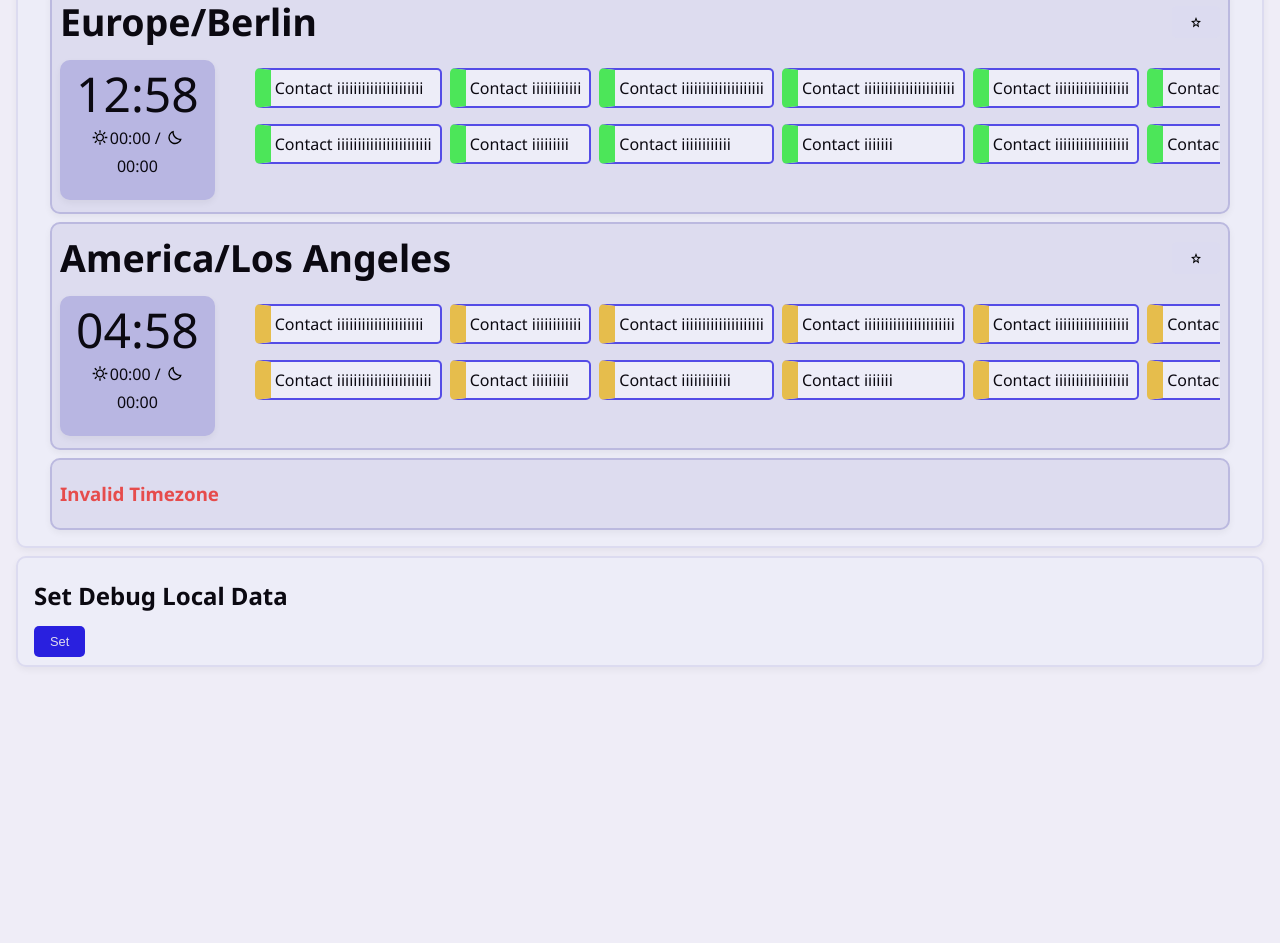
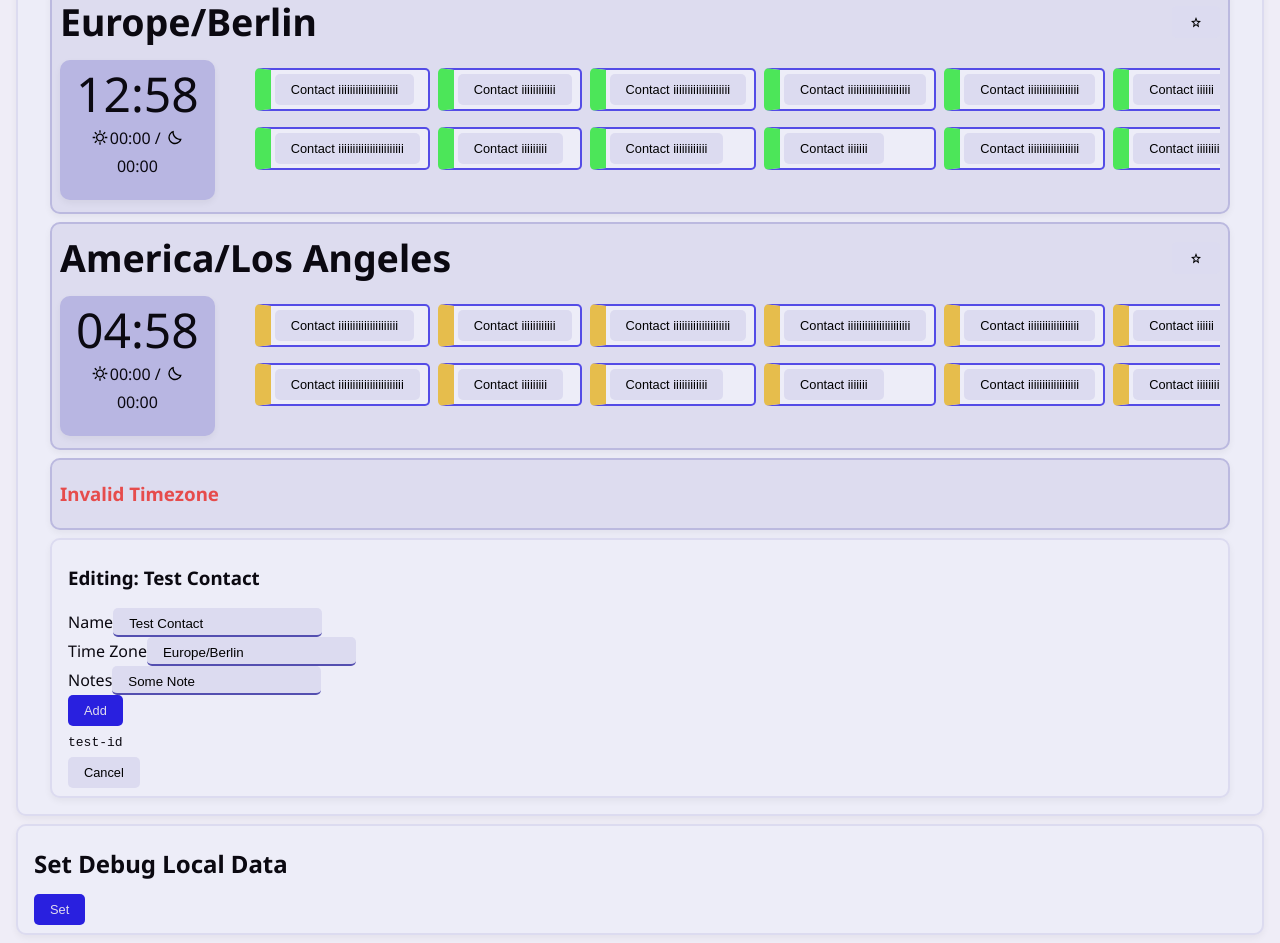
Before and after one commit to CMSC-495-7383-Group-3/timezone-webapp, a React (Vite) app in the folder frontend/: page /test in a window 1280 px wide. Shown: the part 1440-2383 px from the top of the page. Before the commit the page ends 2115 px from the top, so only its background shows below. Built offline with nearby package versions, Linux system fonts and the light colour scheme; a web font is replaced by a local one.

Commit message:
Added Basic Contact Editor & Associated Context

```diff
--- a/frontend/src/App.tsx
+++ b/frontend/src/App.tsx
@@ -8,16 +8,42 @@ import Timezone from "./pages/Timezone"
 import UserSettings from "./pages/UserSettings"
 import { AuthContext, AuthData } from "./context/authContext"
 import { useState } from "react"
+import { Contact } from "./types"
+import { ContactEditorContext } from "./context/contactEditorContext"
+import ContactEditor from "./components/ContactEditor"
 
 function App() {
+  const [editedContact, setEditedContact] = useState<Contact | undefined>(
+    undefined
+  )
   // eslint-disable-next-line @typescript-eslint/no-unused-vars
   const [authDataSource, setauthDataSource] = useState<AuthData>({
     isAuthenticated: false,
     user: null,
   })
 
+  const openContactEditor = (contact: Contact) => {
+    setEditedContact(contact)
+  }
+
+  const onCloseContactEditor = () => {
+    setEditedContact(undefined)
+  }
+
   return (
     <AuthContext value={authDataSource}>
+      <ContactEditorContext value={{ openEditor: openContactEditor }}>
+        {editedContact != undefined ? (
+          <div className="modal">
+            <ContactEditor
+              contact={editedContact}
+              newContact={false}
+              closeEditorCallback={onCloseContactEditor}
+            />
+          </div>
+        ) : (
+          <></>
+        )}
         {/* TODO: Fill in any header that we will need here */}
         <Nav />
         {/* All routes will be declared here */}
@@ -32,6 +58,7 @@ function App() {
           <Route path="test" element={<Test />} />
         </Routes>
         {/* TODO: Fill in any footer information here */}
+      </ContactEditorContext>
     </AuthContext>
   )
 }
--- /dev/null
+++ b/frontend/src/components/ContactEditor.tsx
@@ -0,0 +1,115 @@
+import { useState } from "react"
+import { Contact, formMessage } from "../types"
+import updateContact from "../lib/api/updateContact"
+
+interface IContactEditorProps {
+  contact: Contact
+  newContact: boolean
+  closeEditorCallback?: () => void
+}
+
+export default function ContactEditor(props: IContactEditorProps) {
+  const [contact, setContact] = useState({ ...props.contact })
+
+  // Flag set once the first successful save of this contact happens.
+  // Used to overwrite the newContact prop to show the proper text
+  const [previouslySaved, setPreviouslySaved] = useState(false)
+
+  const [message, setMessage] = useState<formMessage>({
+    show: false,
+    success: false,
+    message: "",
+  })
+
+  const onFormChange = (e: React.ChangeEvent<HTMLInputElement>) => {
+    switch (e.target.name) {
+      case "contact.name":
+        setContact({ ...contact, name: e.target.value })
+        break
+      case "contact.timeZone":
+        setContact({ ...contact, timeZone: e.target.value })
+        break
+      case "contact.notes":
+        setContact({ ...contact, notes: e.target.value })
+        break
+    }
+  }
+
+  const validateForm = (): boolean => {
+    //TODO Validate timezone
+    return contact.name.length > 0
+  }
+
+  const onFormSubmit = (e: React.FormEvent<HTMLFormElement>) => {
+    e.preventDefault()
+
+    if (validateForm()) updateContact(contact.id, contact)
+    else
+      setMessage({
+        show: true,
+        success: false,
+        message: "Form Validation Failure.",
+      })
+
+    // TODO be more specific with failures
+
+    setPreviouslySaved(true)
+    setMessage({
+      show: true,
+      success: true,
+      message: `"${contact.name}" saved.`,
+    })
+
+    if (props.closeEditorCallback) props.closeEditorCallback()
+  }
+
+  return (
+    <div className="container modal contact-editor">
+      {message.show ? (
+        <p className={message.success ? "color-green" : "color-red"}>
+          {message.message}
+        </p>
+      ) : (
+        <></>
+      )}
+
+      <form onSubmit={onFormSubmit}>
+        <h3>Editing: {contact.name}</h3>
+
+        <label htmlFor="contact.name">Name</label>
+        <input
+          type="text"
+          name="contact.name"
+          value={contact.name}
+          onChange={onFormChange}
+        />
+        <br />
+        <label htmlFor="contact.timeZone">Time Zone</label>
+        <input
+          type="text"
+          name="contact.timeZone"
+          value={contact.timeZone}
+          onChange={onFormChange}
+        />
+        <br />
+        <label htmlFor="contact.notes">Notes</label>
+        <input
+          type="text"
+          name="contact.notes"
+          value={contact.notes}
+          onChange={onFormChange}
+        />
+        <br />
+        <input
+          type="submit"
+          value={props.newContact && !previouslySaved ? "Add" : "Save"}
+        />
+        <br />
+        <code>{contact.id}</code>
+      </form>
+      <button className="secondary" onClick={props.closeEditorCallback}>
+        Cancel
+      </button>
+    </div>
+  )
+}
--- a/frontend/src/components/ContactListItem.tsx
+++ b/frontend/src/components/ContactListItem.tsx
@@ -1,5 +1,7 @@
 import "./contactListItem.scss"
 import { Contact, ContactAvailability } from "../types"
+import { ContactEditorContext } from "../context/contactEditorContext"
+import { useContext } from "react"
 
 interface IContactListProps {
   // Timezones to be displayed for this component
@@ -10,9 +12,13 @@ interface IContactListProps {
 
 // Displays a single contact item.
 export default function ContactListItem(props: IContactListProps) {
+  const editorContext = useContext(ContactEditorContext)
+
   return (
     <li className={`contact-list-item ${props.availability}`}>
-      {props.contact.name}
+      <button onClick={() => editorContext.openEditor(props.contact)}>
+        {props.contact.name}
+      </button>
     </li>
   )
 }
--- a/frontend/src/components/TestComponent.tsx
+++ b/frontend/src/components/TestComponent.tsx
@@ -1,4 +1,5 @@
 import { Contact } from "../types"
+import ContactEditor from "./ContactEditor"
 import LocalTimeDisplay from "./LocalTimeDisplay"
 import "./testComponent.scss"
 import TimezoneDisplay from "./TimezoneDisplay"
@@ -93,6 +94,15 @@ export default function TestComponent() {
           contacts={testContacts}
         />
         <TimezoneDisplay timezone="test" contacts={testContacts} />
+        <ContactEditor
+          contact={{
+            id: "test-id",
+            name: "Test Contact",
+            timeZone: "Europe/Berlin",
+            notes: "Some Note",
+          }}
+          newContact={true}
+        />
       </div>
     </div>
   )
--- a/frontend/src/components/TimezoneDisplay.tsx
+++ b/frontend/src/components/TimezoneDisplay.tsx
@@ -50,6 +50,7 @@ export default function TimezoneDisplay(props: ITimezoneDisplayProps) {
     <div className="container secondary timezone-display">
       <div className="title">
         <h3>
+          {/* TODO This link is still clickable when on the route that it points to. Potentially fix this. */}
           <a
             href={`/timezone/${props.timezone.replace("/", "-")}`}
             className="invisible-link"
--- /dev/null
+++ b/frontend/src/context/contactEditorContext.ts
@@ -0,0 +1,12 @@
+import { createContext } from "react"
+import { Contact } from "../types"
+
+export type contactEditorContextData = {
+  openEditor: (contact: Contact) => void
+}
+
+export const ContactEditorContext = createContext<contactEditorContextData>({
+  openEditor: (contact: Contact) => {
+    console.error("Default Open Contact Editor Called!", contact)
+  },
+})
--- /dev/null
+++ b/frontend/src/lib/api/contactById.ts
@@ -0,0 +1,9 @@
+import { Contact } from "../../types"
+
+export default function contactById(id: string): Contact | undefined {
+  const contactsStorageData = localStorage.getItem("contacts")
+  const allContacts: Contact[] = JSON.parse(
+    contactsStorageData ? contactsStorageData : "[]"
+  )
+  return allContacts.find((contact) => contact.id === id)
+}
--- /dev/null
+++ b/frontend/src/lib/api/updateContact.ts
@@ -0,0 +1,28 @@
+import { Contact } from "../../types"
+import contactById from "./contactById"
+
+// Updates a contact by ID. Optionally also creates a new contact if it does not yet exist
+export default function updateContact(
+  id: string,
+  newData: Contact,
+  createNew: boolean = true
+): Contact | undefined {
+  const contactsStorageData = localStorage.getItem("contacts")
+  let allContacts: Contact[] = JSON.parse(
+    contactsStorageData ? contactsStorageData : "[]"
+  )
+
+  const contactExists =
+    allContacts.find((contact) => contact.id === id) != undefined
+  if (contactExists)
+    allContacts = allContacts.map((contact) =>
+      contact.id === id ? newData : contact
+    )
+  else if (createNew) allContacts.push(newData)
+
+  console.log(id, newData, allContacts)
+
+  localStorage.setItem("contacts", JSON.stringify(allContacts))
+
+  return contactById(id)
+}
```
Also changed, not shown: frontend/src/types.ts (+8 -0 lines). Lines whose indentation alone changed are shown as unchanged.
